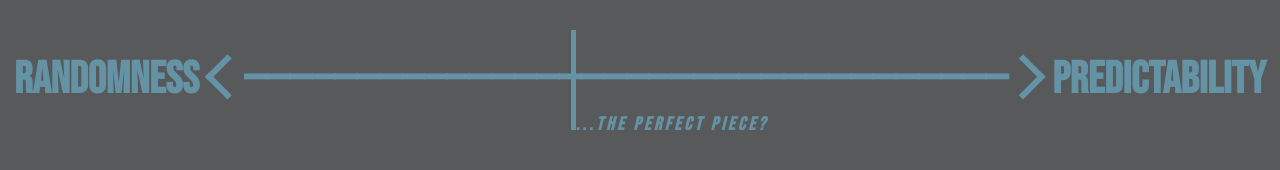
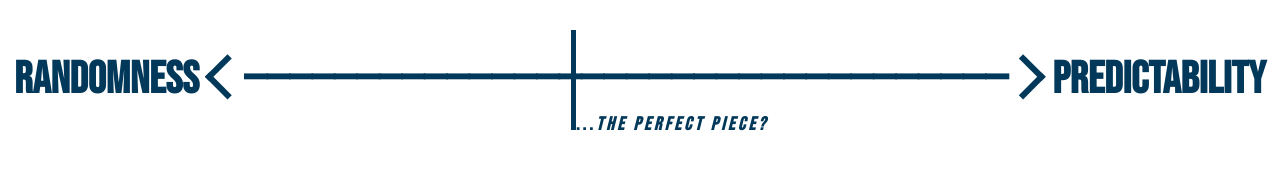
Before and after one commit to einbahnstrasse/MusicHum, a plain HTML site: page randomness.vs.noise.html in a window 1280 px wide. Drawn offline with Linux system fonts and the light colour scheme.

Commit message:
randomness chart

```diff
--- a/style.v03.css
+++ b/style.v03.css
@@ -2,11 +2,18 @@
 @import url('https://fonts.googleapis.com/css2?family=Montserrat:wght@100&display=swap');
 @import url('https://fonts.googleapis.com/css2?family=Bebas+Neue&display=swap');
 
+:root {
+  /* --foregr-color: #6593A6; */
+  --foregr-color: #023859;
+}
+
 body, p {
-  background-color: #58595B;
+  /* background-color: #58595B; */
+  /* background-color: #FFFFFF; */
+  background-color: transparent;
   /* font-family: 'Montserrat', sans-serif; */
   font-family: 'Bebas Neue', cursive;
-  color: #6593A6;
+  color: var(--foregr-color);
 }
 
 .dialectic {
@@ -30,7 +37,7 @@ body, p {
 }
 
 .arrow {
-  border: solid #6593A6;
+  border: solid var(--foregr-color);
   /* border-width: 0 3px 3px 0; */
   border-width: 0 0.5vw 0.5vw 0;
   display: inline-block;
@@ -67,8 +74,8 @@ body, p {
 }
 
 .vl {
-  /* border-left: 0.25vw solid #6593A6; */
-  border-left: 0.4vw solid #6593A6;
+  /* border-left: 0.25vw solid var(--foregr-color); */
+  border-left: 0.4vw solid var(--foregr-color);
   height: 100px;
 }
 
@@ -77,7 +84,7 @@ body, p {
 }
 
 /* p, .marquee span {
-  color: #6593A6;
+  color: var(--foregr-color);
   font-size: 50px;
   margin: 10px;
   -webkit-transition: 0.3s;
@@ -108,7 +115,7 @@ body, p {
 } */
 
 /* Color Theme Swatches in Hex */
-.yellow-grey-1-hex { color: #6593A6; }
+.yellow-grey-1-hex { color: var(--foregr-color); }
 .yellow-grey-2-hex { color: #58595B; }
 .yellow-grey-3-hex { color: #F2CF63; }
 .yellow-grey-4-hex { color: #F2C063; }
```
